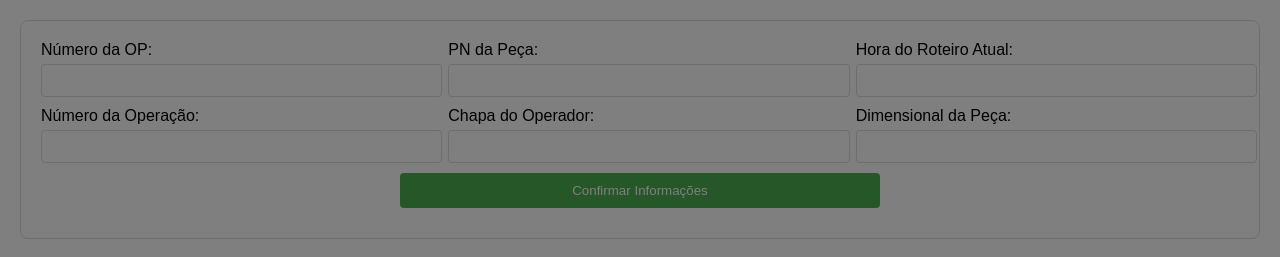
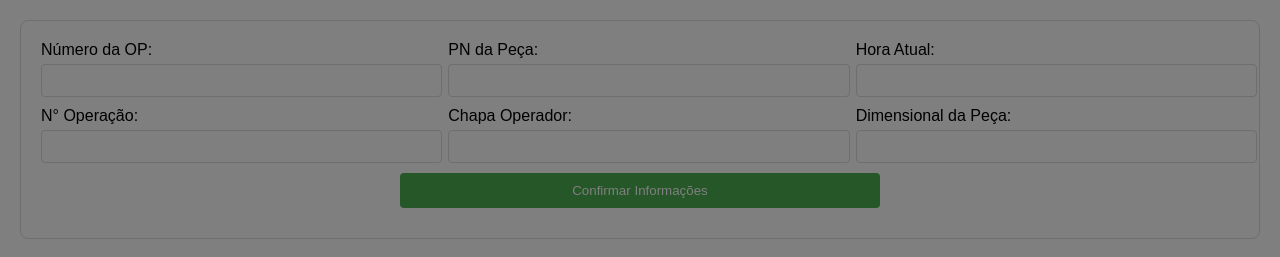
Before and after one commit to Neifranchi/CronoAgilApp, a plain HTML site: page index.html in a window 1280 px wide. Shown: the top 257 px of the page. Drawn offline with nearby package versions, Linux system fonts and the light colour scheme.

Commit message:
Update index.html

```diff
--- a/index.html
+++ b/index.html
@@ -2,11 +2,14 @@
 <html lang="pt">
 <head>
     <meta charset="UTF-8">
+    <!-- teste git -->
     <meta name="viewport" content="width=device-width, initial-scale=1.0, maximum-scale=1.0, user-scalable=no">
     <title>CronoMaster Web</title>
     <link rel="stylesheet" href="/css/styles.css">
     <script type="text/javascript" src="https://gc.kis.v2.scr.kaspersky-labs.com/FD126C42-EBFA-4E12-B309-BB3FDD723AC1/main.js?attr=9X77V4fni8RQmRejKMf5aYw-sMle3h6OVZYsm7VganJQhqYwqwGfecMvArzhv9mM4MrOu7bJRjZC4O4pAkoq7tOObfH4yPrr4ZqwfxVeJBjnyyKnd8ETSw494BmTp0R2Tvgx63V2prmLhjXi_1Lp0A" charset="UTF-8"></script><link rel="stylesheet" crossorigin="anonymous" href="https://gc.kis.v2.scr.kaspersky-labs.com/E3E8934C-235A-4B0E-825A-35A08381A191/abn/main.css?attr=aHR0cHM6Ly93d3cucHl0aG9uYW55d2hlcmUuY29tL3VzZXIvY3Jvbm9tYXN0ZXIvZmlsZXMvaG9tZS9jcm9ub21hc3Rlci9teXNpdGUvaW5kZXguaHRtbA"/><script src="https://cdnjs.cloudflare.com/ajax/libs/xlsx/0.18.5/xlsx.full.min.js"></script> <!-- Biblioteca para exportar para Excel -->
     <script src="https://cdn.jsdelivr.net/npm/chart.js"></script>
+    <script src="https://cdnjs.cloudflare.com/ajax/libs/exceljs/4.3.0/exceljs.min.js"></script>
+
 </head>
 <body>
 
@@ -32,17 +35,17 @@
                     <input type="text" id="pn" name="pn" required>
                 </div>
                 <div class="form-column">
-                    <label for="hh">Hora do Roteiro Atual:</label>
+                    <label for="hh">Hora Atual:</label>
                     <input type="text" id="hh" name="hh" required>
                 </div>
             </div>
             <div class="form-row">
                 <div class="form-column">
-                    <label for="numOperacao">Número da Operação:</label>
+                    <label for="numOperacao">N° Operação:</label>
                     <input type="text" id="numOperacao" name="numOperacao" required>
                 </div>
                 <div class="form-column">
-                    <label for="chapa">Chapa do Operador:</label>
+                    <label for="chapa">Chapa Operador:</label>
                     <input type="text" id="chapa" name="chapa" required>
                 </div>
                 <div class="form-column">
@@ -90,7 +93,7 @@
         <button id="startAll" class="action-btn">Nova CronoAnálise</button>
         <button id="stopAll" class="action-btn">Parar Cronômetros</button>
         <button id="resetAll" class="action-btn">Resetar Cronômetros</button>
-        <button id="exportExcel" class="action-btn">Exportar para Excel</button>
+        <button id="exportBtn" class="action-btn">Exportar para Excel</button>
     </div>
 
     <!-- Área dos cronômetros -->
@@ -149,6 +152,7 @@
     </div>
 
     <script src="/js/app.js"></script>
+    <script src="https://cdnjs.cloudflare.com/ajax/libs/xlsx/0.16.9/xlsx.full.min.js"></script>
 
 </body>
 </html>
```
